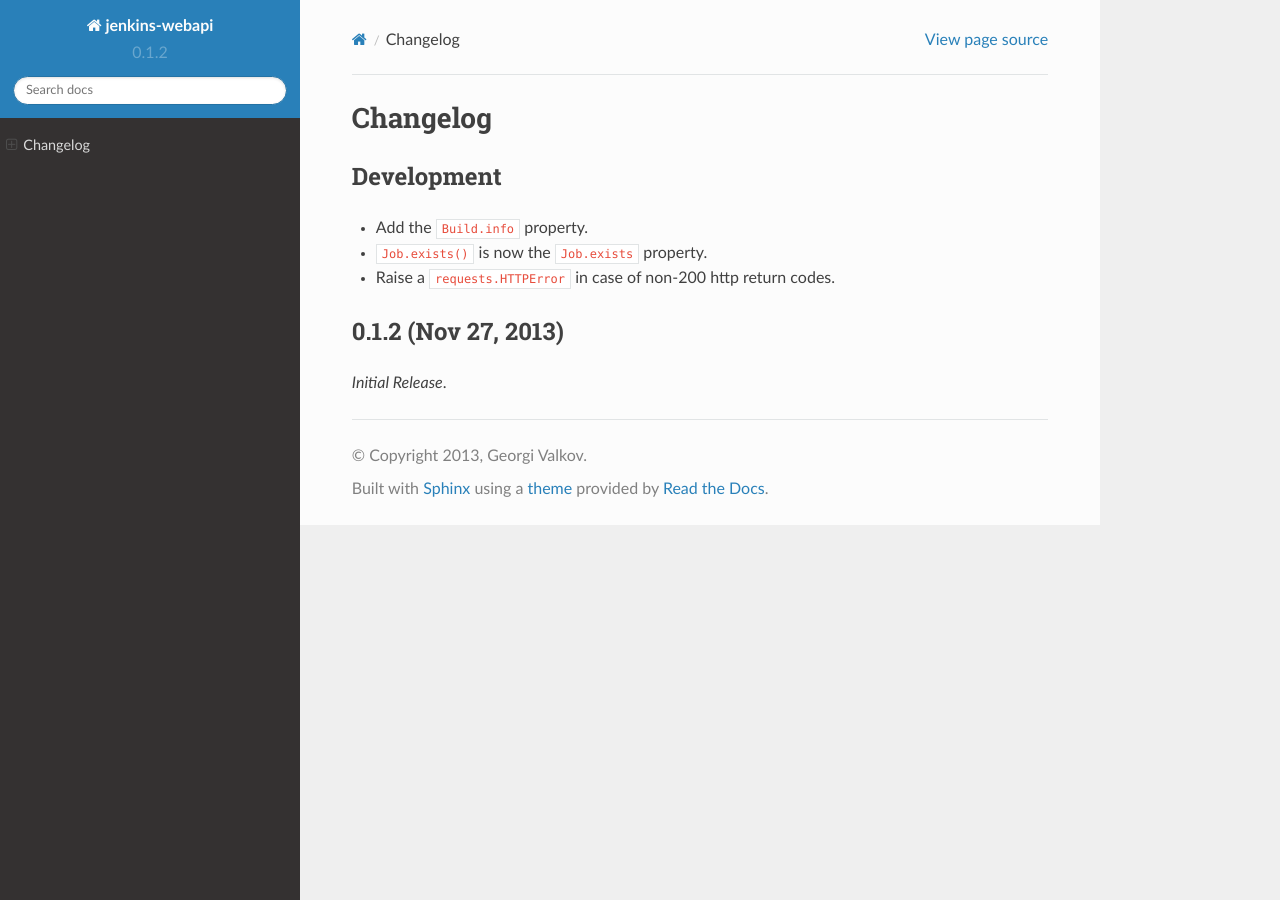
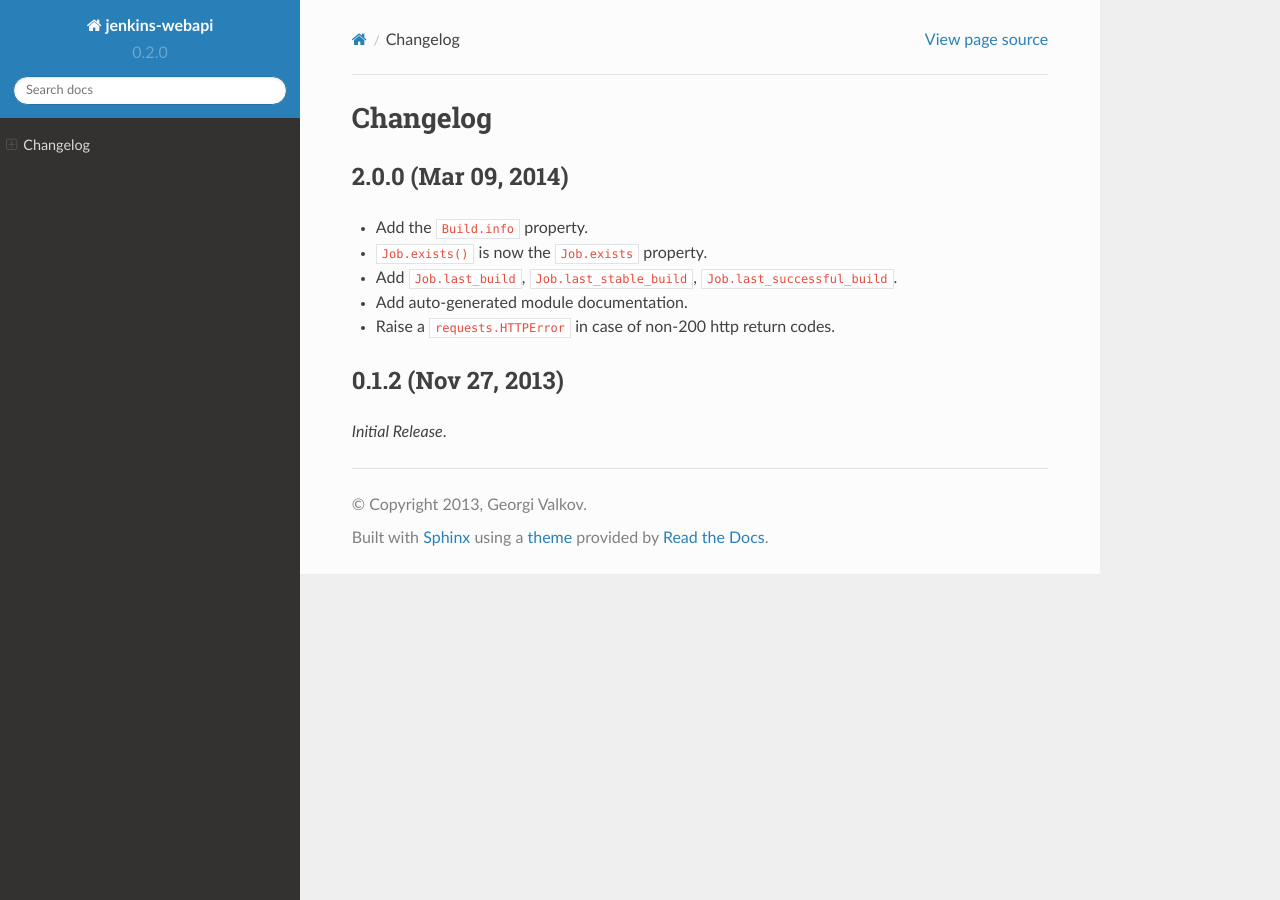
Before and after one commit to gvalkov/jenkins-webapi, a Sphinx documentation site: the page built from doc/changelog.rst, in a window 1280 px wide. Built offline with Sphinx 7.4.7 and the Read the Docs theme 2.0.0, drawn with Linux system fonts in a browser that asks for light colours.

Commit message:
bump version to 0.2.0

```diff
--- a/doc/changelog.rst
+++ b/doc/changelog.rst
@@ -1,12 +1,16 @@
 Changelog
 ---------
 
-Development
+2.0.0 (Mar 09, 2014)
 ^^^^^^^^^^^^^^^^^^^^
 
 - Add the ``Build.info`` property.
 
 - ``Job.exists()`` is now the ``Job.exists`` property.
+
+- Add ``Job.last_build``, ``Job.last_stable_build``, ``Job.last_successful_build``.
+
+- Add auto-generated module documentation.
 
 - Raise a ``requests.HTTPError`` in case of non-200 http return codes.
 
--- a/setup.py
+++ b/setup.py
@@ -20,8 +20,8 @@ classifiers = (
 
 kw = {
     'name'             : 'jenkins-webapi',
-    'version'          : '0.1.2',
-    'description'      : 'package for interacting with the jenkins ci server',
+    'version'          : '0.2.0',
+    'description'      : 'Package for interacting with the Jenkins ci server',
     'long_description' : open(join(abspath(dirname(__file__)), 'README.rst')).read(),
     'author'           : 'Georgi Valkov',
     'author_email'     : 'georgi.t.valkov@gmail.com',
@@ -30,7 +30,7 @@ kw = {
     'keywords'         : 'jenkins ci',
     'classifiers'      : classifiers,
     'py_modules'       : ['jenkins'],
-    'install_requires' : ['requests>=2.0.1'],
+    'install_requires' : ['requests>=2.2.1'],
     'tests_require'    : ['pytest', 'termcolor', 'pytest-cov', 'httmock'],
     'zip_safe'         : True,
 }
```
